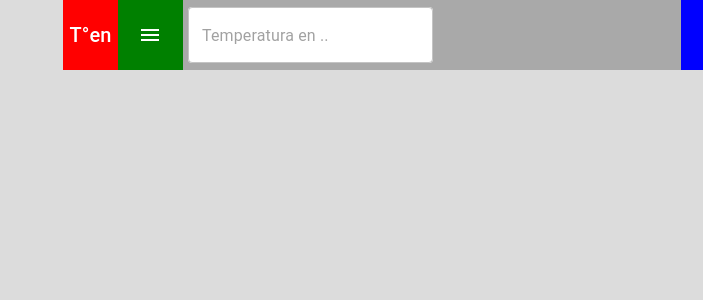
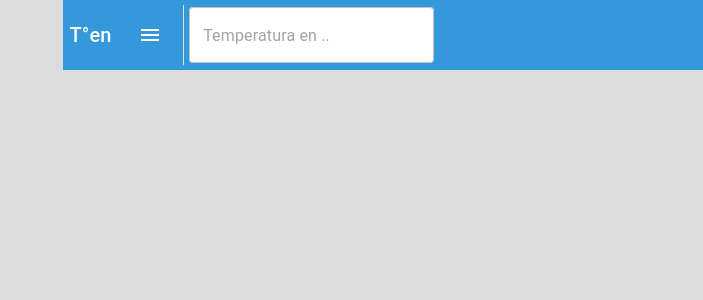
Before and after one commit to cbdev2021/ten-f1, a React (Vite) app: page / in a window 1280 px wide. Shown: the top 300 px of the page, without its empty margins (577-1280 px from the left). Built offline with nearby package versions, Linux system fonts and the light colour scheme.

Commit message:
ajustes hader

```diff
--- a/src/components/Header.tsx
+++ b/src/components/Header.tsx
@@ -6,6 +6,7 @@ import IconButton from '@mui/material/IconButton';
 import MenuIcon from '@mui/icons-material/Menu';
 import SearchBox from './header/SearchBox';
 import Carousel from './header/Carousel';
+import { Divider } from '@mui/material';
 
 const Header = () => {
     return (
@@ -21,6 +22,10 @@ const Header = () => {
                             <MenuIcon />
                         </IconButton>
                     </div>
+                    <div style={{ height: '60px' }} className='divider-hidden'>
+                        <Divider orientation="vertical" style={{ backgroundColor: 'white', width: '0.2px' }} />
+                    </div>
+
                     <div className="caja caja3">
                         <SearchBox />
                     </div>
--- a/src/components/header/Carousel.tsx
+++ b/src/components/header/Carousel.tsx
@@ -63,7 +63,7 @@ const Carousel = () => {
     return (
         <Box display="flex" alignItems="center" className="box-carousel">
             <IconButton onClick={handlePrev}>
-                <ArrowBackIosNewIcon />
+                <ArrowBackIosNewIcon  sx={{ color: "white"}}/>
             </IconButton>
             <Box display="flex" overflow="hidden" width="340px">
                 <Box
@@ -96,7 +96,7 @@ const Carousel = () => {
                 </Box>
             </Box>
             <IconButton onClick={handleNext}>
-                <ArrowForwardIosIcon />
+                <ArrowForwardIosIcon  sx={{ color: "white"}}/>
             </IconButton>
         </Box>
     );
--- a/src/global.css
+++ b/src/global.css
@@ -34,7 +34,8 @@ body {
 .header {
     display: flex;
     justify-content: space-between;
-    background-color: black;
+    /* background-color: black; */
+    background-color: #3498db;
     position: fixed;
     width: 100%;
     z-index: 999;
@@ -56,12 +57,14 @@ body {
 
 .caja1 {
     justify-content: center;
-    background-color: red;
+    /* background-color: red;  */
+    background-color: #3498db;
 }
 
 .caja2 {
     justify-content: center;
-    background-color: green;
+    /* background-color: green; */
+    background-color: #3498db;
     padding-left: 10px;
 }
 
@@ -69,7 +72,8 @@ body {
     flex-grow: 1;
     /* justify-content: center;     */
     /* padding: 10px; */ /* causaba error */
-    background-color: darkgray;
+    /* background-color: darkgray; */
+    background-color: #3498db;
     padding-left: 5px;
     justify-content: flex-start;
     padding-right: 5px;
@@ -80,7 +84,8 @@ body {
     /* justify-content: flex-end; */
     justify-content: center;
     column-gap: 20px;
-    background-color: blue;
+    /* background-color: blue; */
+    background-color: #3498db;
 }
 
 @media screen and (max-width: 768px) {
@@ -116,6 +121,10 @@ body {
         border-top: solid;
         border-color: white;
         border-width: 1px;
+    }
+
+    .divider-hidden {
+        display: none;
     }
 }
 
```
